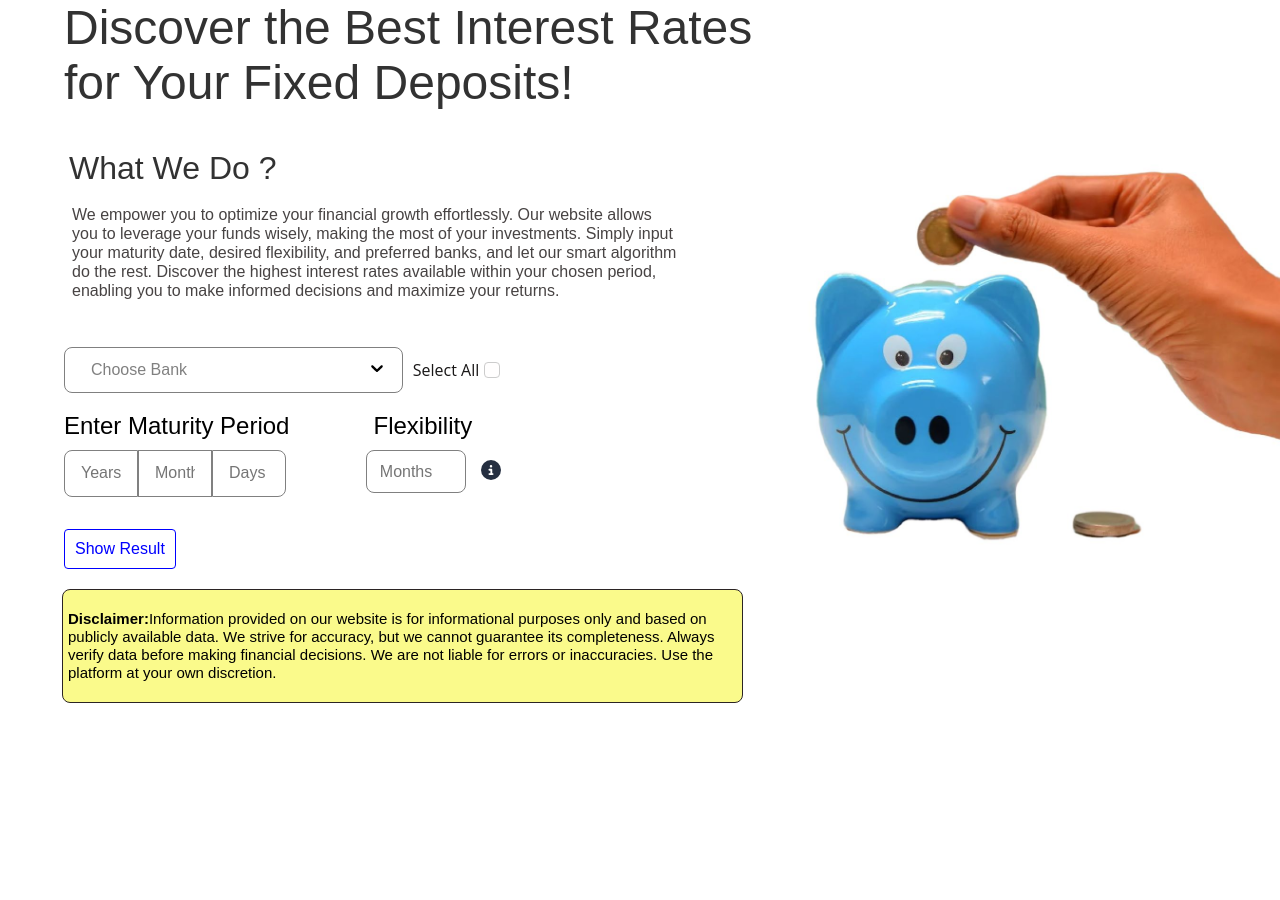
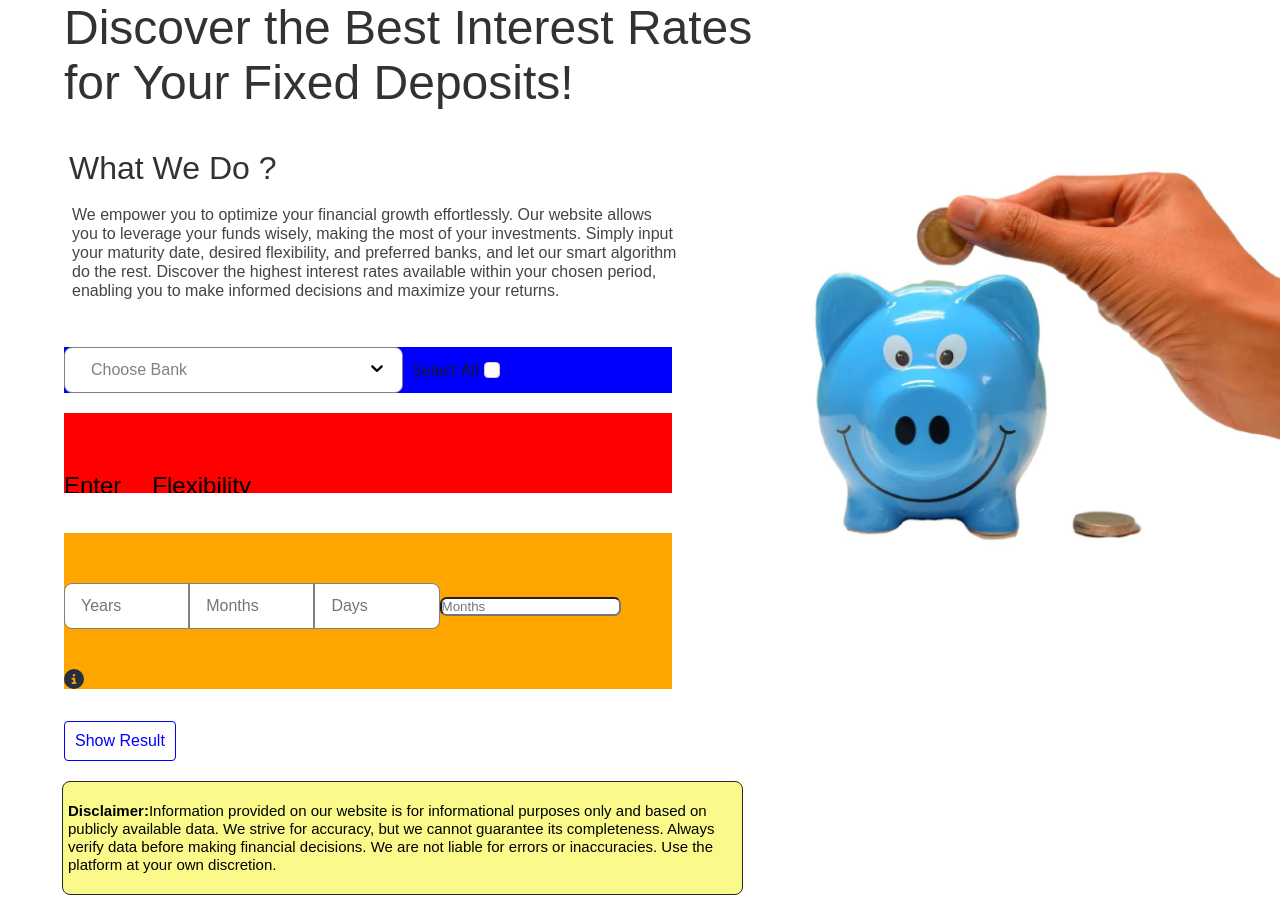
Before and after one commit to TheDarkknight26/bankweb, a React (Create React App) app in the folder client/: page / in a window 1280 px wide. Built offline with nearby package versions, Linux system fonts and the light colour scheme.

Commit message:
changing flexbox options

```diff
--- a/client/src/components/HomePage/Home.jsx
+++ b/client/src/components/HomePage/Home.jsx
@@ -56,7 +56,7 @@ const HomePage = () => {
 
   const InfoIcon = () => {
     return (
-      <div className={styles.infoIcon}>
+      <div className={`${styles.infoIcon} ${styles.combined2}`}>
      <FontAwesomeIcon icon={faCircleInfo} size="lg" style={{color: "#252f41",}} />
       <div className={styles.tooltip}>Our financial products offer flexibility in choosing the maturity date. You can select a maturity date with an added flexibility of several months before and after it. This extended period allows you to take advantage of the highest interest rates available in that period, optimizing your returns based on your chosen maturity date.</div>
     </div>
@@ -131,7 +131,9 @@ const HomePage = () => {
              We empower you to optimize your financial growth effortlessly. Our website allows you to leverage your funds wisely, making the most of your investments. Simply input your maturity date, desired flexibility, and preferred banks, and let our smart algorithm do the rest. Discover the highest interest rates available within your chosen period, enabling you to make informed decisions and maximize your returns.
             </div>
           </div>
+          <div className={styles.dropdown}>
           <Dropdown className={styles.selectBank} placeHolder="Choose Bank" options={options} />
+          </div>
           <div className={styles.combined}>
           <div className={styles.heading}>Enter Maturity Period</div>
           <div className={styles.heading2}>Flexibility</div>
@@ -141,15 +143,13 @@ const HomePage = () => {
             <input placeholder="Years" value={year} onChange={handleyear} className={`${styles.selectDays} ${styles.left}`} />
             <input placeholder="Months" value={month} onChange={handlemonth} className={`${styles.selectDays} ${styles.mid}`} />
             <input placeholder="Days" onChange={handleday} value={day} className={`${styles.selectDays} ${styles.right}`} />
+            <input placeholder="Months"  value={flexmon} onChange={handleflexmonth} className={`${styles.combined2}${styles.selectflex} ${styles.flexmonth}`}/>
+            <InfoIcon/>
             </div>
-            <div className={styles.selectflexcontainer}>
-              <input placeholder="Months"  id="inputField" value={flexmon} onChange={handleflexmonth} className={`${styles.selectflex} ${styles.flexmonth}`}/>
-              <div className={styles.infoicon}> <InfoIcon /> </div>
-            </div>
-          </div>
+           </div>
           <div className={styles.submitBtn}>
           <button type="submit" >Show Result</button>
-            </div>
+          </div>
          <div className={styles.note}>
             <p className={styles.noteText}>
             <strong>
--- a/client/src/components/HomePage/homepage.module.css
+++ b/client/src/components/HomePage/homepage.module.css
@@ -45,8 +45,21 @@
   border-radius: 0.5em;
 }
 
+.selectDay{
+flex-basis:60%;
+}
+.selectflexcontainer{
+  flex-basis:35%;
+}
+
+.infoicon{
+  flex-basis:5%;
+}
+
+
 .selectDays {
-  max-width: 2.5rem; /* Adjusted to use em */
+  flex-wrap: nowrap;
+  max-width: 15%; /* Adjusted to use em */
   height: 0.8em;
   font-size: 1rem; /* Adjusted to use em */
   padding: 1rem;
@@ -78,42 +91,51 @@ input {
 
 .selectflex {
   margin-top: 0;
-  max-width: 4.5rem; /* Adjusted to use em */
+  max-width:4rem;
   height: 1em;
   font-size: 1em;
   padding: 0.8em;
   background: white;
   border: 1px solid #000;
   border-color: grey;
-  margin-right: 10.3125em; /* Adjusted to use em */
+  margin-right: 10.3125em;
   align-items: center;
-  margin-top: 3.125em; /* Adjusted to use em */
-  margin-left: 5em; /* Adjusted to use em */
+  margin-top: 3.125em;
+  margin-left: 5em;
 }
-
-.selectflexcontainer {
-    /* Apply right margin to push the .selectflex input to the left */
-    display: flex;
-
-  }
 
 
 
+.dropdown{
+  background-color: blue;
+  display: flex;
+  width:50%
+}
+
 .combined{
+    background-color: red;
     display: flex;
     margin-top:1.253em;
-    margin-top:-2.5rem;
+    width:50%;
+    height:5rem;
     justify-content: flex-start;
+    align-items: space-between;
+
 }
 
 .combined2{
     display:flex;
-    margin-top: -2.5rem;
+    flex-direction: row;
+    background-color: orange;
+    margin-top: 2.5rem;
+    width: 50%;
     justify-content: flex-start;
+    align-items: space-between;
+
 }
 
 .heading {
-    width: 100%;
+    flex-basis: 80%;
     font-size: 1.5rem;
     background:black;
     -webkit-background-clip: text;
@@ -126,7 +148,7 @@ input {
 }
 
 .heading2{
-  width:100%;
+  flex-basis: 20%;
   background:black;
   -webkit-background-clip: text;
   -webkit-text-fill-color: transparent;
@@ -171,7 +193,6 @@ input {
 }
 
 .whatWeDo {
-
   margin-left:5px;
   background-color:white;
   border-radius: 8px;
@@ -242,15 +263,11 @@ input {
     line-height: 1.2;
 }
 
-  .infoicon{
-    margin-top: 3.75rem;
-    margin-right: 3.125rem;
-    margin-left: -9.375rem;
-  }
+
   .infoIcon {
     cursor: pointer;
-    margin-top:0 px;
-    margin-right: 700px;
+    /* margin-top:0 px;
+    margin-right: 700px; */
     /* Add margin to separate the info icon from the option label */
   }
 
```
